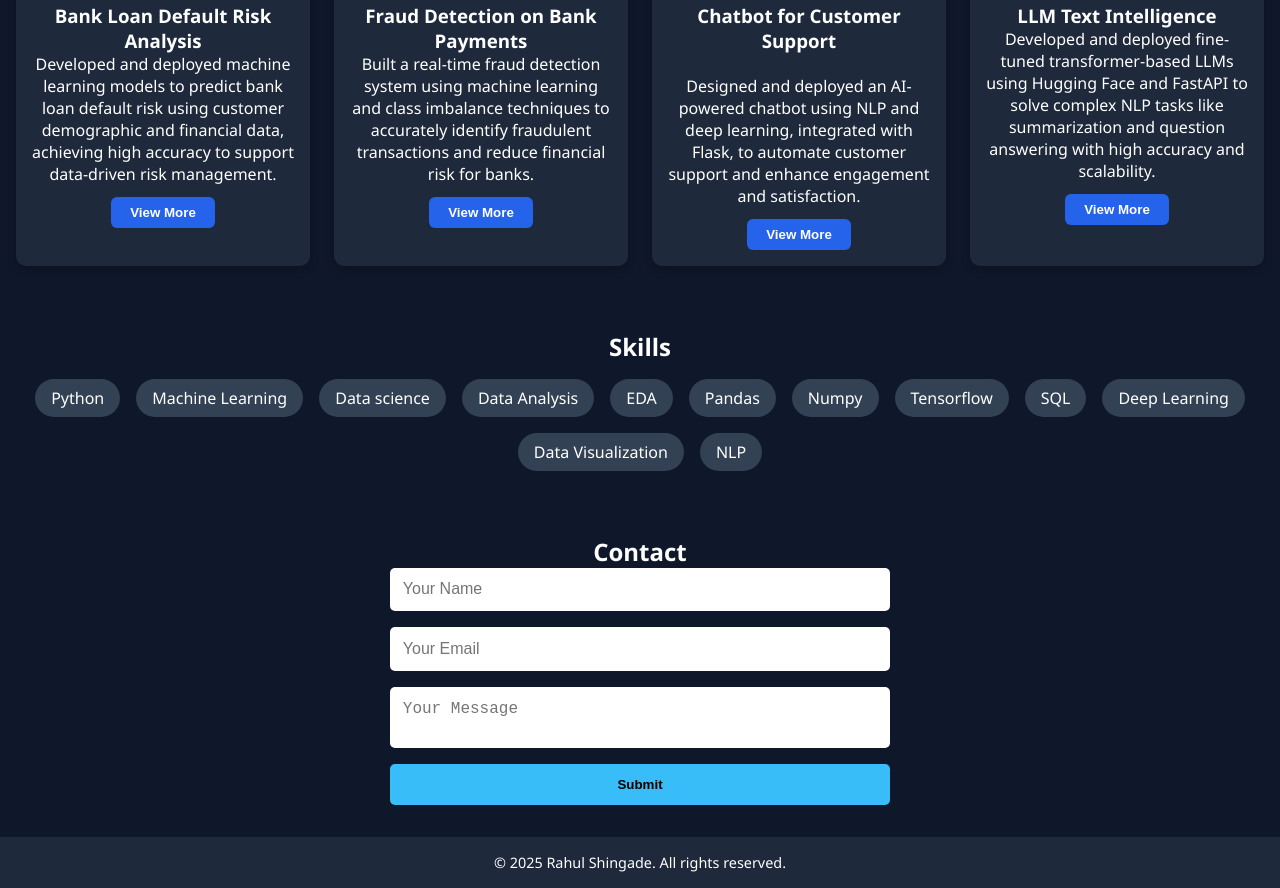
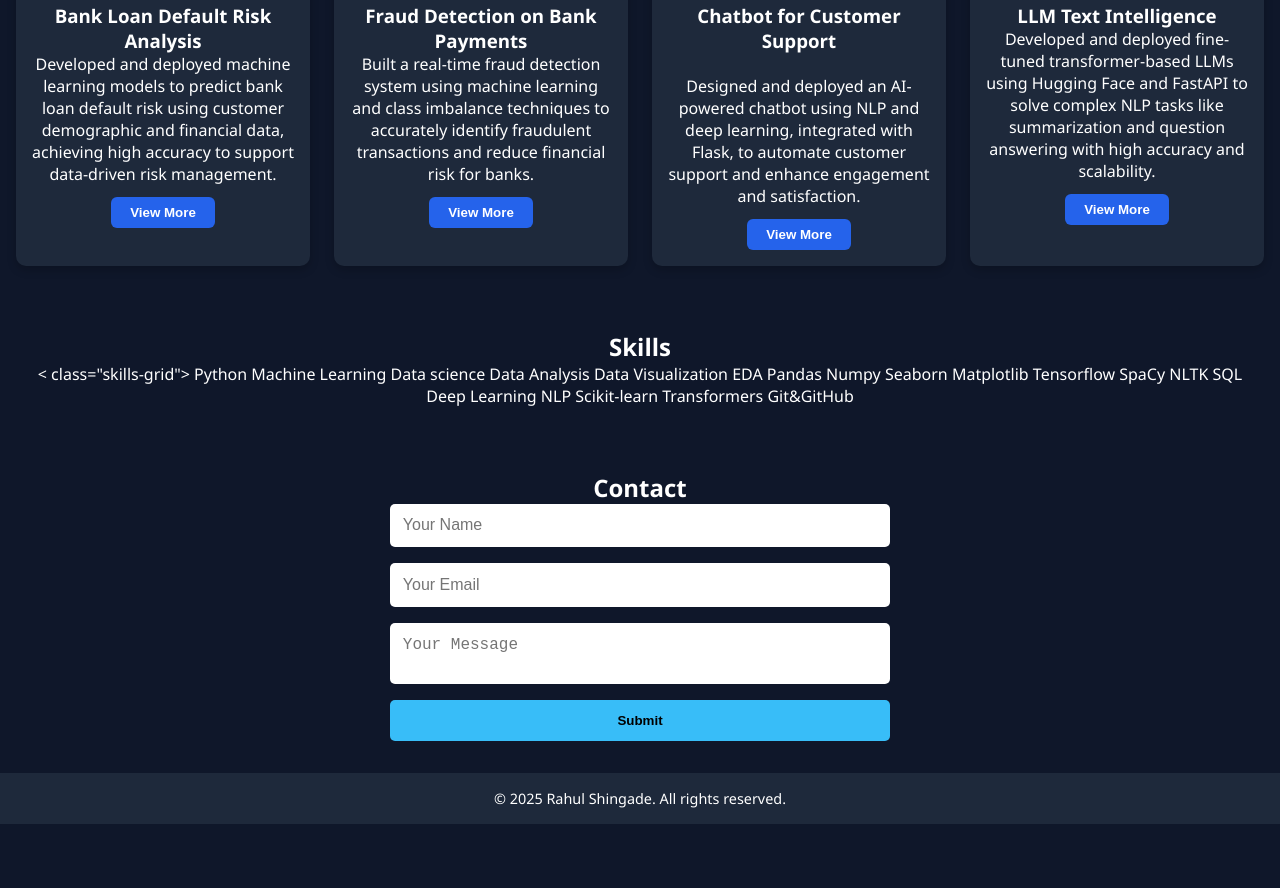
Before and after one commit to Rahul-shingade/Portfolio_R, a plain HTML site: page index.html in a window 1280 px wide. Shown: the part 1027-1915 px from the top of the page. After the commit the page ends 1851 px from the top, so only its background shows below. Drawn offline with Linux system fonts and the light colour scheme.

Commit message:
updated the skilla

```diff
--- a/index.html
+++ b/index.html
@@ -158,19 +158,26 @@ data-link="https://github.com/Rahul-shingade/Bank_Loan_Analysis">
   <!-- Skills Section -->
   <section id="skills">
     <h2>Skills</h2>
-    <div class="skills-grid">
+    < class="skills-grid">
       <span>Python</span>
       <span>Machine Learning</span>
       <span>Data science</span>
       <span>Data Analysis</span>
+      <span>Data Visualization</span>
       <span>EDA</span>
       <span>Pandas</span>
       <span>Numpy</span>
+      <span>Seaborn</span>
+      <span>Matplotlib</span>
       <span>Tensorflow</span>
+      <span>SpaCy</span>
+      <span>NLTK</span>
       <span>SQL</span>
       <span>Deep Learning</span>
-      <span>Data Visualization</span>
       <span>NLP</span>
+      <span>Scikit-learn</span>
+      <span>Transformers</span>
+      <span>Git&GitHub</span>
     </div>
   </section>
 
```
